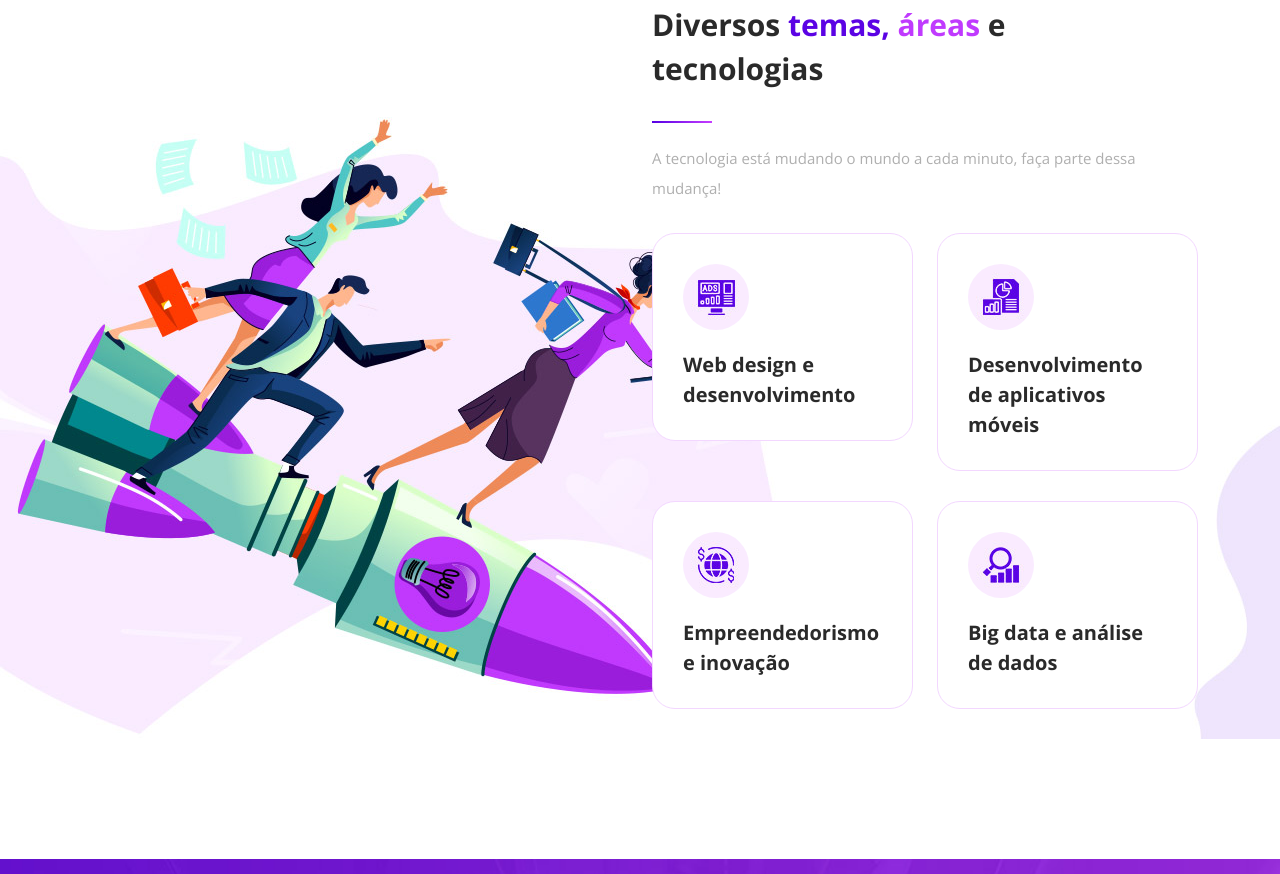
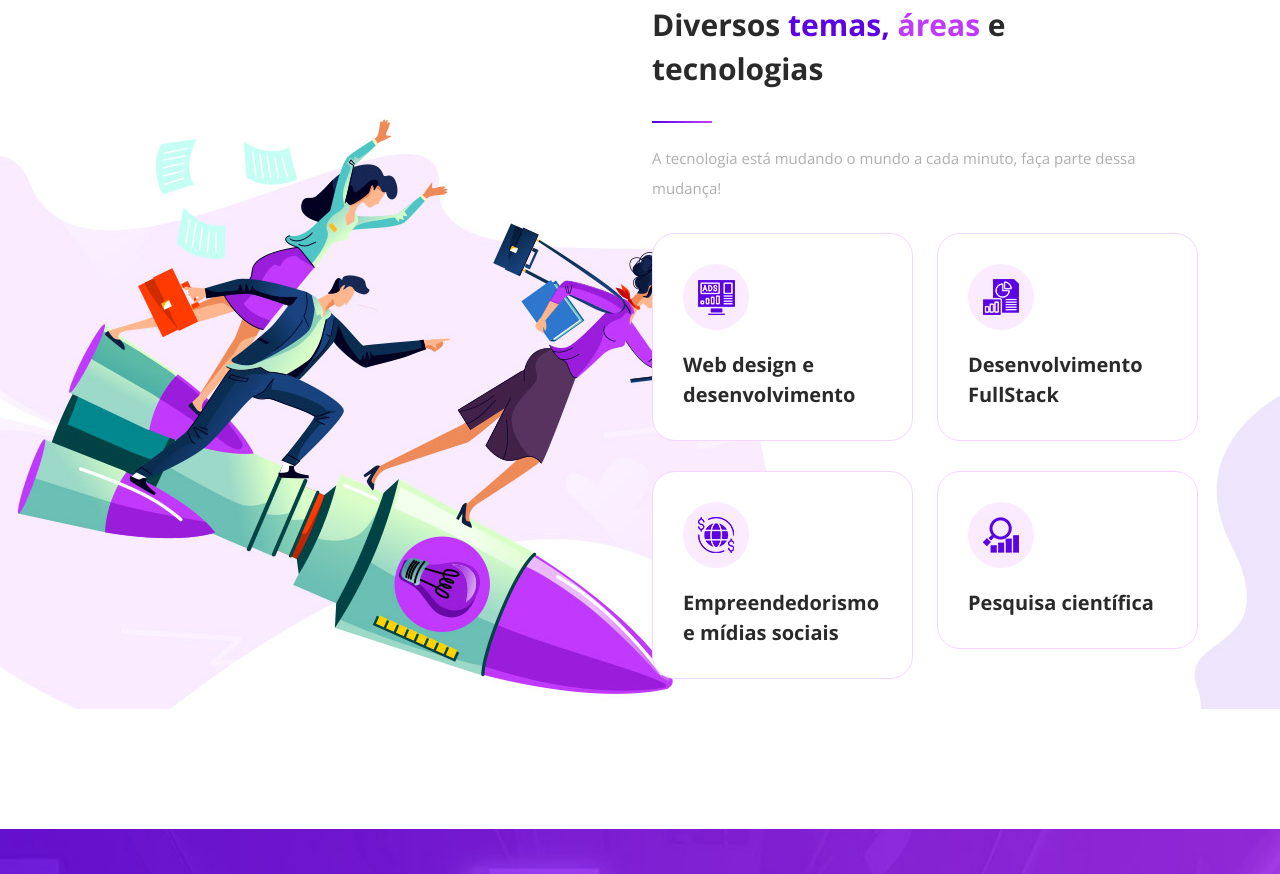
Before and after one commit to rebecasoares982/hackaton-sei-innovate, a plain HTML site: page hackaton sei innovate/index.html in a window 1280 px wide. Shown: the part 1278-2152 px from the top of the page. Drawn offline with nearby package versions, Linux system fonts and the light colour scheme.

Commit message:
Update index.html

```diff
--- a/hackaton sei innovate/index.html
+++ b/hackaton sei innovate/index.html
@@ -131,7 +131,7 @@
                 <div class="icon">
                   <img src="assets/images/services-03.jpg" alt="precise data" class="templatemo-feature">
                 </div>
-                <h4>Desenvolvimento de aplicativos móveis</h4>
+                <h4>Desenvolvimento FullStack</h4>
               </div>
             </div>
             <div class="col-lg-6 col-sm-6">
@@ -139,7 +139,7 @@
                 <div class="icon">
                   <img src="assets/images/services-01.jpg" alt="discover SEO" class="templatemo-feature">
                 </div>
-                <h4>Empreendedorismo e inovação
+                <h4>Empreendedorismo e mídias sociais
                 </h4>
               </div>
             </div>
@@ -148,7 +148,7 @@
                 <div class="icon">
                   <img src="assets/images/services-02.jpg" alt="data analysis" class="templatemo-feature">
                 </div>
-                <h4>Big data e análise de dados</h4>
+                <h4>Pesquisa científica</h4>
               </div>
             </div>
 
```
